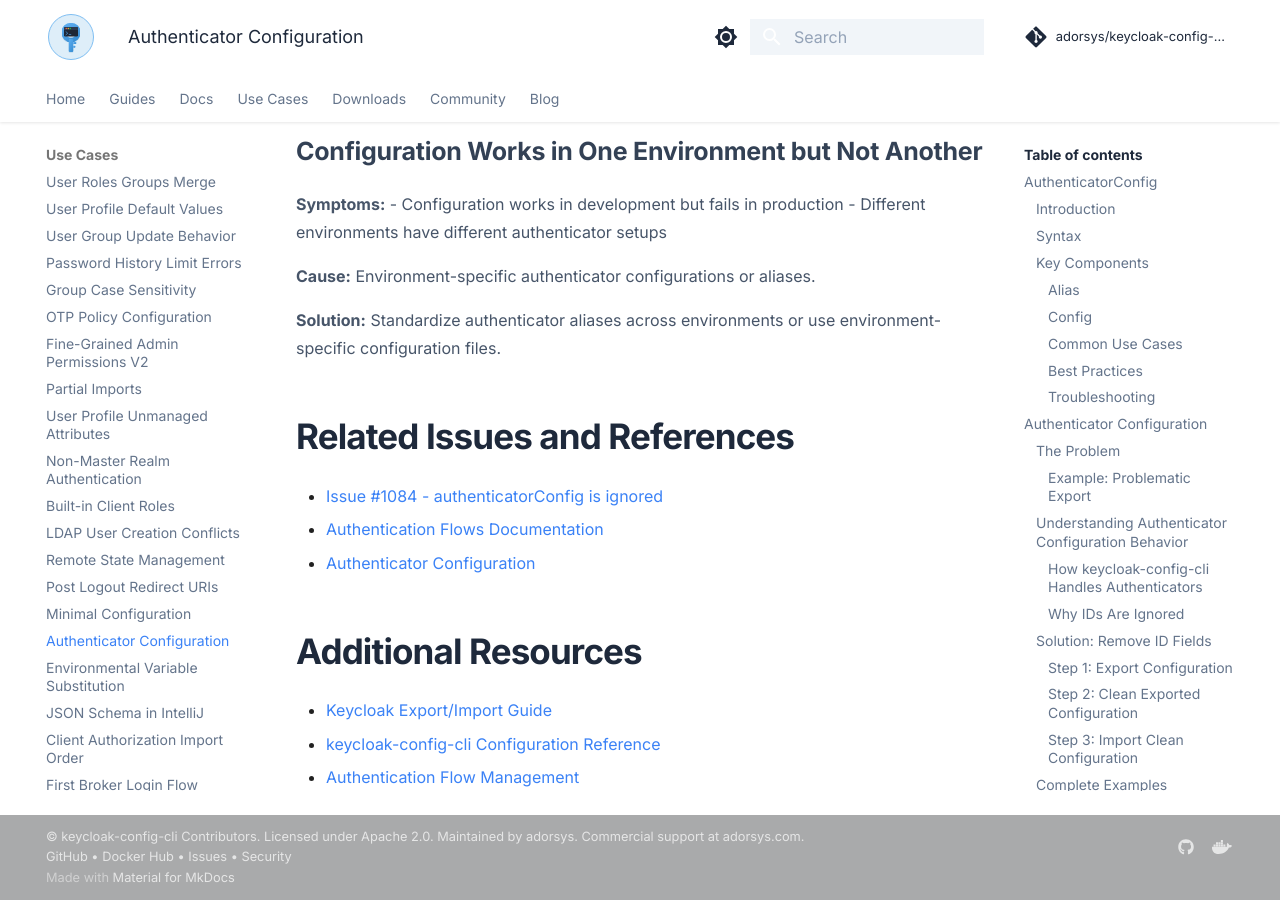
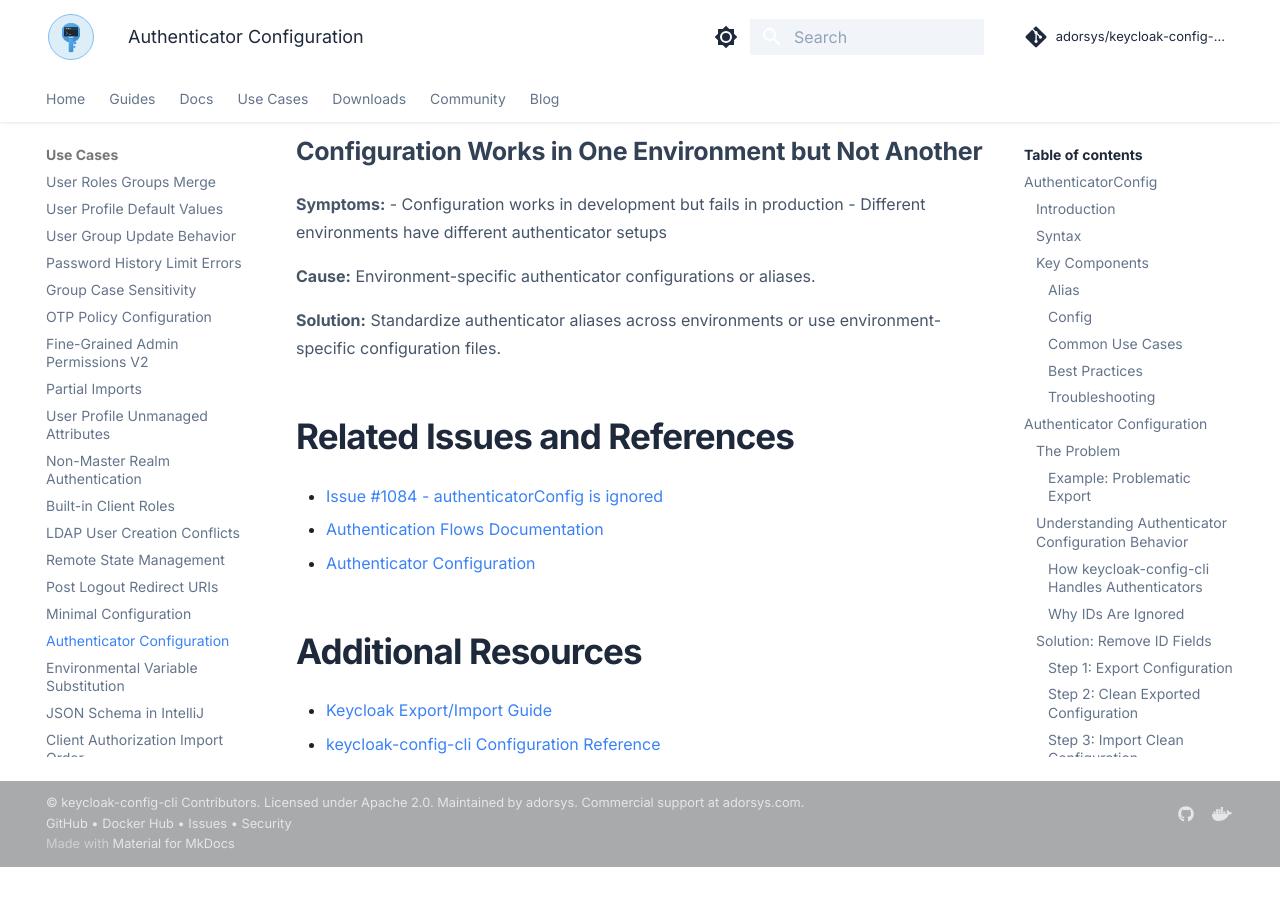
Before and after one commit to adorsys/keycloak-config-cli, an MkDocs documentation site: the page built from docs/config/Authenticator-Configuration.md, in a window 1280 px wide and 900 px high, scrolled down 10900 px. Built offline with MkDocs 1.6.1 and Material for MkDocs 9.7.7, drawn with Linux system fonts in a browser that asks for light colours; comment, search, counter and statistics services are not loaded; after the commit the page ends 11767 px from its top, so only the background shows below that.

Commit message:
fix: remove broken link to authentication-flows.md in authenticator configuration documentation
- Replace broken internal link with valid external Keycloak documentation link
- Remove duplicate link in Additional Resources section
- Fixes pipeline build failure in strict mode

```diff
--- a/docs/config/Authenticator-Configuration.md
+++ b/docs/config/Authenticator-Configuration.md
@@ -461,4 +461,3 @@
 
 - [Keycloak Export/Import Guide](https://www.keycloak.org/docs/latest/server_admin/#_export_import)
 - [keycloak-config-cli Configuration Reference](../index.md)
-- [Authentication Flow Management](authentication-flows.md)
```
